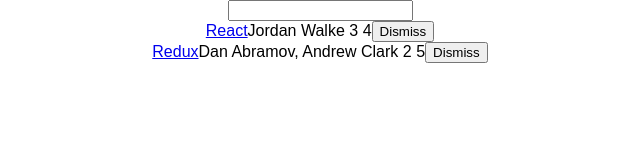
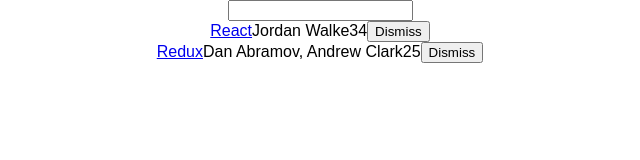
Before and after one commit to panasamsara/hackernews, a React (Create React App) app: page / in a window 1280 px wide. Shown: the top 160 px of the page, without its empty margins (320-960 px from the left). Built offline with nearby package versions, Linux system fonts and the light colour scheme.

Commit message:
es6解构，拆分出Search组件

```diff
--- a/src/App.js
+++ b/src/App.js
@@ -1,5 +1,6 @@
 import React, { Component } from 'react';
 import './App.css';
+import Search from './Search.js'
 
 const list = [
   {
@@ -49,29 +50,42 @@
     })
   }
   render() {
+   const {searchTerm, list} = this.state
     return (
       <div className="App">
-        <input type='text' onChange={this.onSearchChange}/>
-        {this.state.list.filter(isSearched(this.state.searchTerm)).map((item) =>
-            <div key={item.objectID}>
-              <span>
-                <a href={item.url}>{item.title}</a>
-              </span>
-              <span>{item.author} </span>
-              <span>{item.num_comments} </span>
-              <span>{item.points}</span>
-              <span>
-              <button
-                onClick={() => this.onDismiss(item.objectID)}
-                type="button"
-              > Dismiss
-              </button>
-            </span>
-            </div>
-          )}
+       <Search value={searchTerm} onChange={this.onSearchChange}/>
+       <Table list={list} pattern={searchTerm} onDismiss={this.onDismiss}/>
       </div>
     );
   }
 }
 
+
+
+class Table extends Component{
+  render(){
+    const {list, pattern, onDismiss} = this.props
+    return (
+      <div>
+        {list.filter(isSearched(pattern)).map(item =>
+          <div key={item.objectID}>
+            <span>
+              <a href={item.url}>{item.title}</a>
+            </span>
+            <span>{item.author}</span>
+            <span>{item.num_comments}</span>
+            <span>{item.points}</span>
+            <span>
+              <button
+                onClick={() => onDismiss(item.objectID)}
+                type="button"
+              > Dismiss
+                    </button>
+                  </span>
+        </div> )}
+      </div>
+    )
+  }
+}
+
 export default App;
--- /dev/null
+++ b/src/Search.js
@@ -0,0 +1,13 @@
+import React, { Component } from 'react'
+
+class Search extends Component{
+    render(){
+      const {value, onChange} = this.props
+      return (
+        <form>
+          <input type='text'  onChange={onChange}/>
+        </form>
+      )
+    }
+  }
+ export default Search
```
